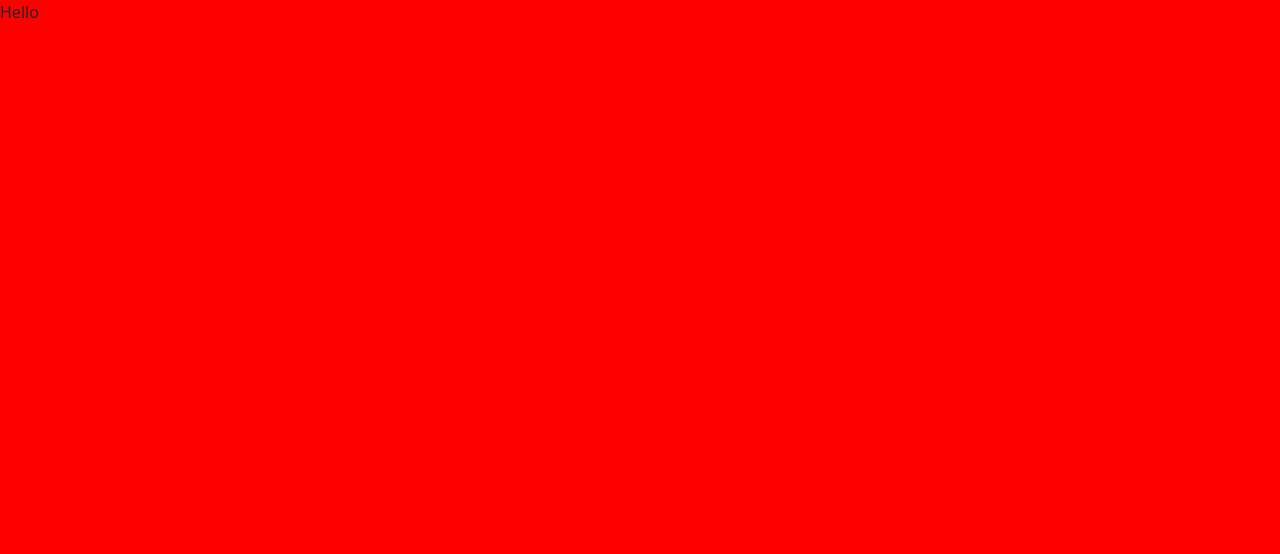
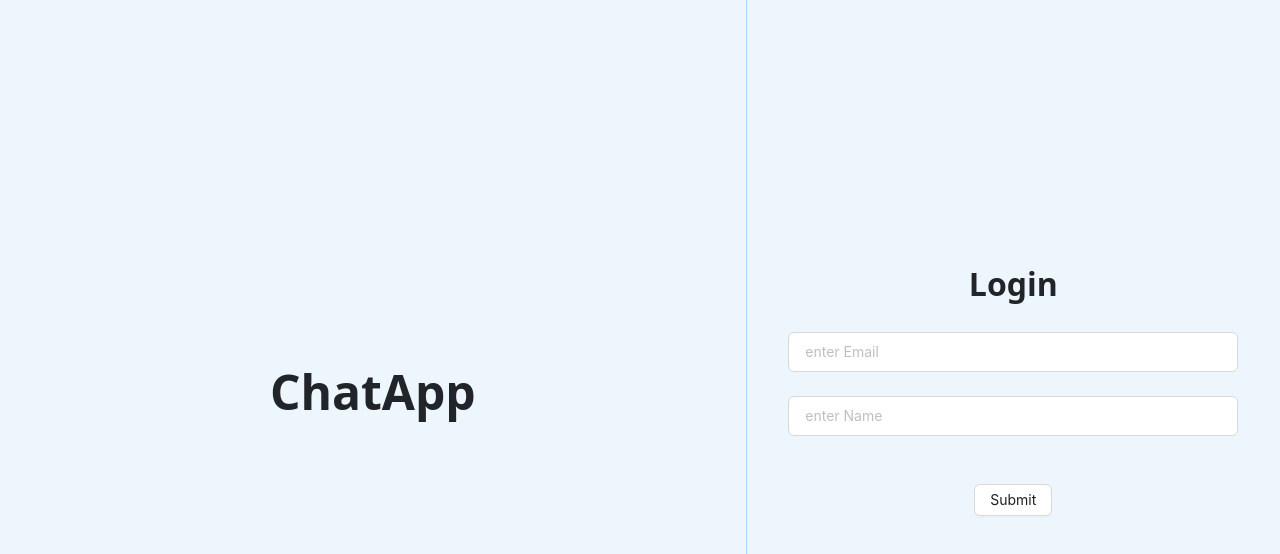
Before and after one commit to varadsc/chatSphere, a React (Vite) app in the folder chatSphere-frontend/: page /login in a window 1280 px wide. Shown: the top 554 px of the page. Built offline with nearby package versions, Linux system fonts and the light colour scheme; the HTML template or start-up script is replaced by a standard one.

Commit message:
Login page created

```diff
--- a/chatSphere-frontend/src/pages/LoginPage.jsx
+++ b/chatSphere-frontend/src/pages/LoginPage.jsx
@@ -1,11 +1,80 @@
 import React from 'react'
 import Styles from './LoginPage.module.css'
+import { Button, Checkbox, Form, Input } from 'antd';
 
 
 export const LoginPage = () => {
+
+  const onFinish = (values) => {
+    console.log('Success:', values);
+  };
+
   return (
     <div className={Styles.pageheight}>
-      Hello
+      <div className='w-100 h-100 d-flex '>
+          <div className='col-7 d-flex justify-content-center align-items-center' style={{borderRight:'1px solid #a8d6ff'}}>
+            <p className={Styles.AppLogo}>ChatApp</p>
+          </div>
+          <div className='col-5 d-flex flex-column justify-content-center align-items-center px-4'>
+            <div className='my-4' style={{fontSize:'2rem', fontWeight :'bold'}}>Login</div>
+          <Form
+              name="Login"
+              labelCol={{
+                span: 24,
+              }}
+              wrapperCol={{
+                span: 24,
+              }}
+              style={{
+                width:'100%',
+                maxWidth: 450,
+              }}
+              onFinish={onFinish}
+              autoComplete="off"
+            >
+              <Form.Item
+                // label="Username"
+                name="email"
+                rules={[
+                  {
+                    required: true,
+                    message: 'Please input your username!',
+                  },
+                ]}
+              >
+                <Input  placeholder='enter Email' className='px-3 py-2' />
+              </Form.Item>
+
+              <Form.Item
+                // label="Username"
+                name="name"
+                rules={[
+                  {
+                    required: true,
+                    message: 'Please input your username!',
+                  },
+                ]}
+              >
+                <Input  placeholder='enter Name' className='px-3 py-2' />
+              </Form.Item>
+
+
+              <Form.Item
+                wrapperCol={{
+                  span: 24,
+                }}
+                // style={{textAlign :'center', margin : }}
+                className='text-center my-5'
+              >
+                <Button  htmlType="submit">
+                  Submit
+                </Button>
+              </Form.Item>
+            </Form>
+
+
+          </div>
+      </div>
     </div>
   )
 }
--- a/chatSphere-frontend/src/pages/LoginPage.module.css
+++ b/chatSphere-frontend/src/pages/LoginPage.module.css
@@ -1,7 +1,14 @@
 
 .pageheight
 {
-    background-color: red;
+    /* background-color: rgb(168, 214, 255); */
+    background-color: rgb(238, 246, 253);
     height: 100%;
+}
+
+.AppLogo
+{
+    font-size: 3rem;
+    font-weight: bold;
 
 }
```
